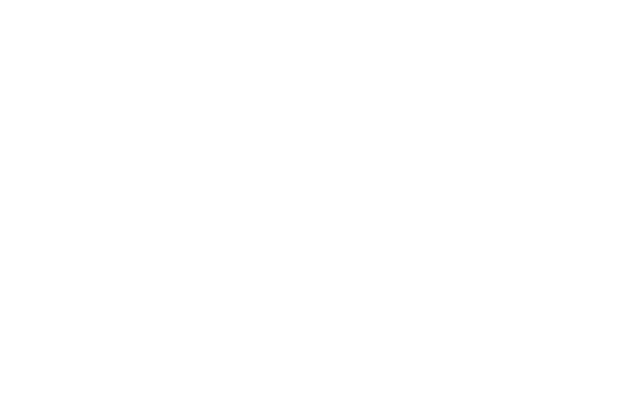
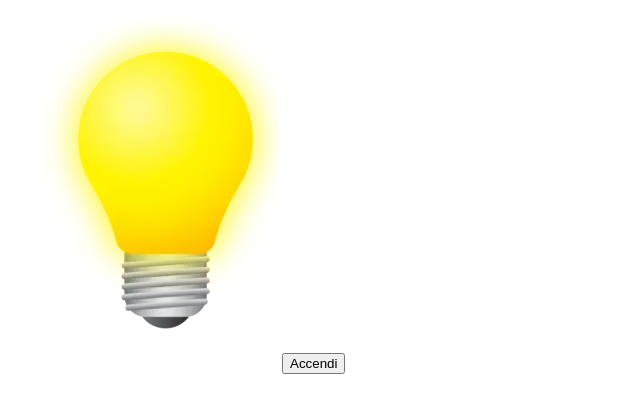
Before and after one commit to simone-sampino/js-dom-1, a plain HTML site: page index.html in a window 1280 px wide. Shown: the whole page, without its empty margins (0-640 px from the left). Drawn offline with Linux system fonts and the light colour scheme.

Commit message:
Add lamp image toggle functionality in JavaScript and update HTML structure

```diff
--- a/index.html
+++ b/index.html
@@ -9,6 +9,10 @@
 
 <body>
 
+    <img src="./img/white_lamp.png" alt="light off">
+
+    <button>Accendi</button>
+
     <script src="./js/main.js"></script>
 
 </body>
--- a/js/main.js
+++ b/js/main.js
@@ -1 +1,5 @@
-console.log("ciao");
+const imgEl = document.querySelector("img");
+
+imgEl.src = "../img/yellow_lamp.png";
+imgEl.alt = "light on";
+// console.log(imgEl);
```
